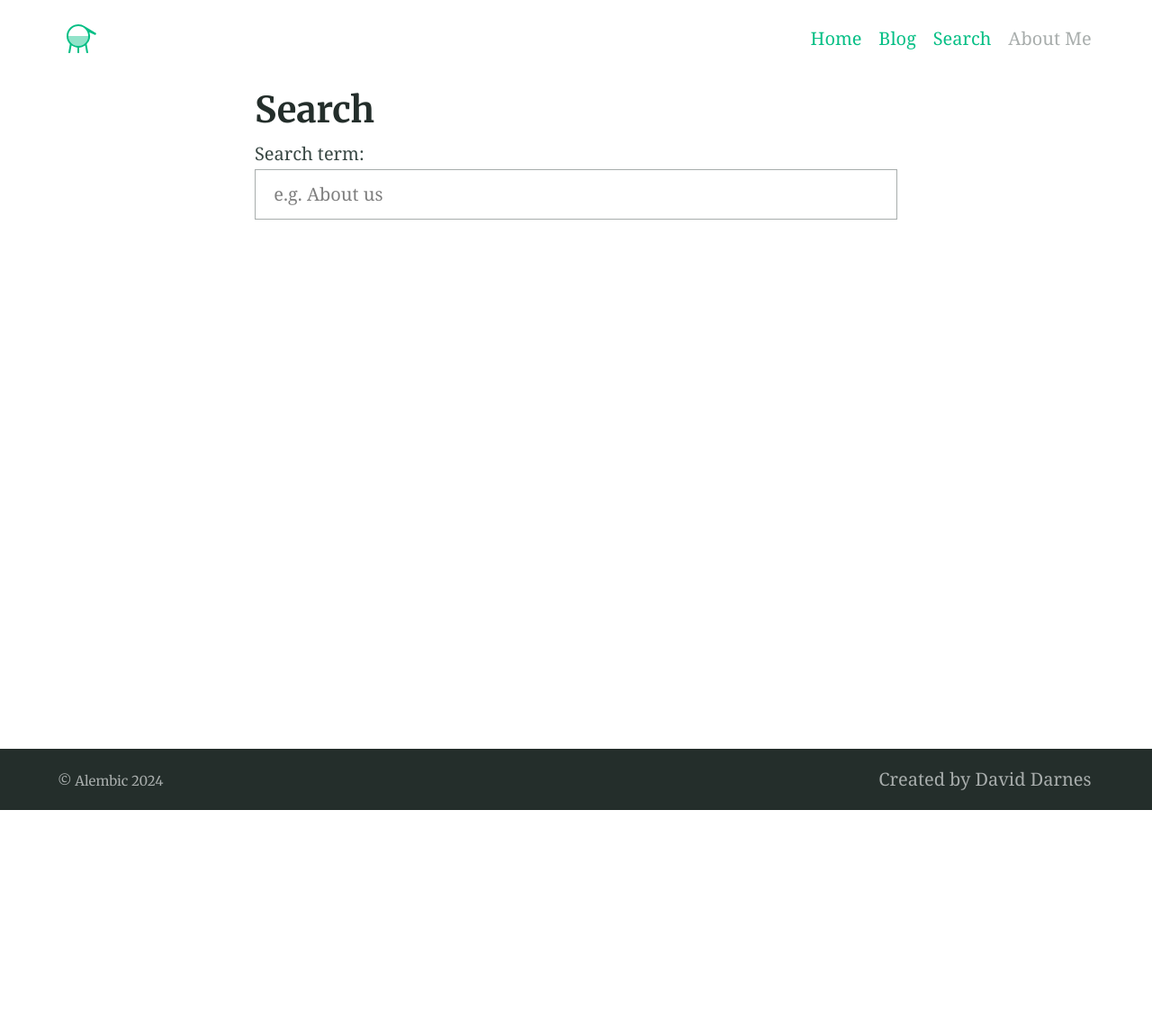
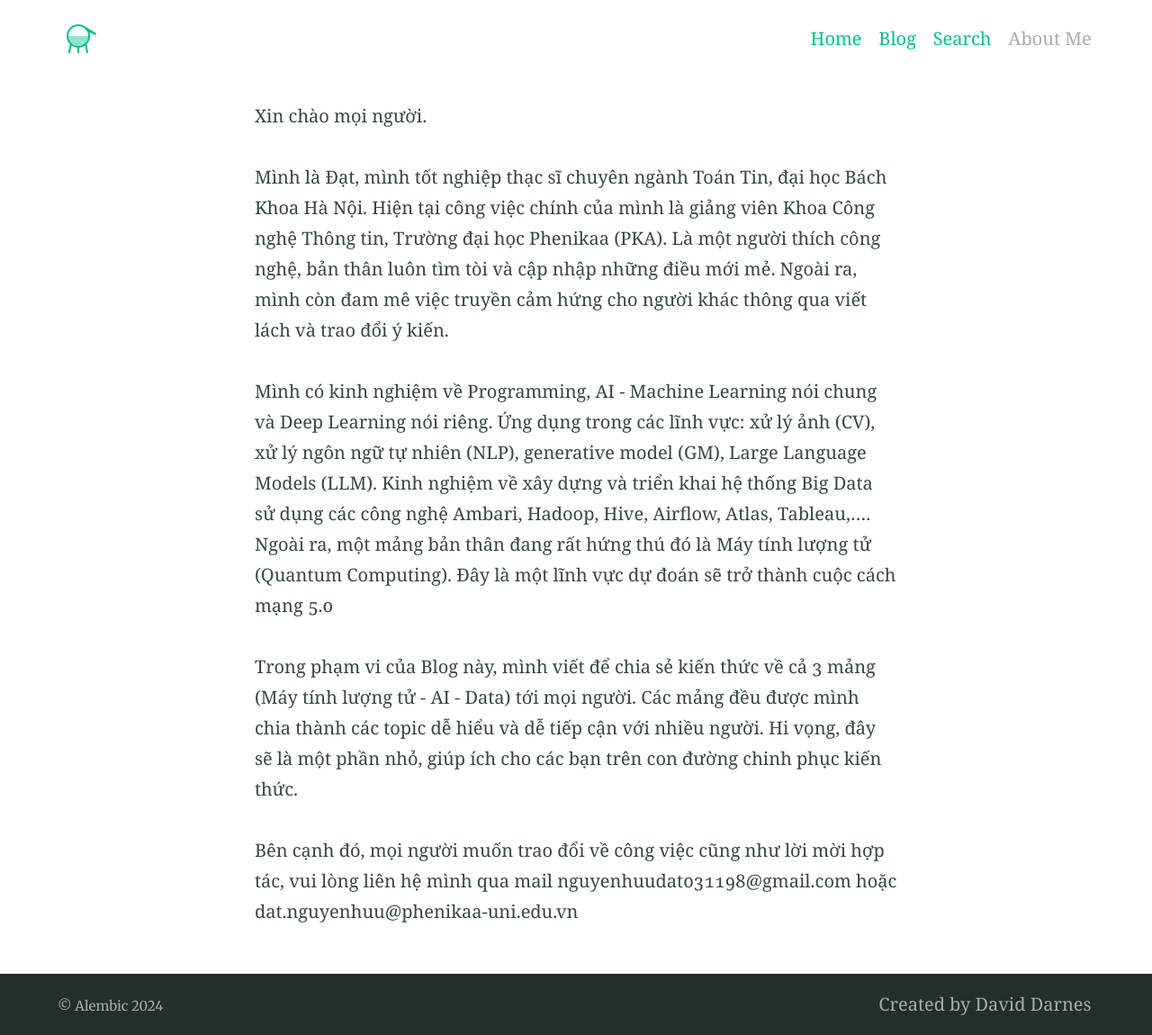
Before and after one commit to daviddarnes/alembic, a Jekyll site: the page built from aboutme.md, in a window 1280 px wide. Shown: the whole page at 90% size. Built offline with Jekyll 4.4.1, drawn with Linux system fonts in a browser that asks for light colours; our own code applies the rules of GitHub Pages for plain Markdown files; before the commit the page ends 900 px from its top, so only the background shows below that.

Commit message:
about me

```diff
--- a/aboutme.md
+++ b/aboutme.md
@@ -1,6 +1,9 @@
----
-title: Search
-excerpt: "Search for a page or post you're looking for"
----
+Xin chào mọi người.
 
-{% include site-search.html %}
+Mình là Đạt, mình tốt nghiệp thạc sĩ chuyên ngành Toán Tin, đại học Bách Khoa Hà Nội. Hiện tại công việc chính của mình là giảng viên Khoa Công nghệ Thông tin, Trường đại học Phenikaa (PKA). Là một người thích công nghệ, bản thân luôn tìm tòi và cập nhập những điều mới mẻ. Ngoài ra, mình còn đam mê việc truyền cảm hứng cho người khác thông qua viết lách và trao đổi ý kiến.
+
+Mình có kinh nghiệm về Programming, AI - Machine Learning nói chung và Deep Learning nói riêng. Ứng dụng trong các lĩnh vực: xử lý ảnh (CV), xử lý ngôn ngữ tự nhiên (NLP), generative model (GM), Large Language Models (LLM). Kinh nghiệm về xây dựng và triển khai hệ thống Big Data sử dụng các công nghệ Ambari, Hadoop, Hive, Airflow, Atlas, Tableau,.... Ngoài ra, một mảng bản thân đang rất hứng thú đó là Máy tính lượng tử (Quantum Computing). Đây là một lĩnh vực dự đoán sẽ trở thành cuộc cách mạng 5.0
+
+Trong phạm vi của Blog này, mình viết để chia sẻ kiến thức về cả 3 mảng (Máy tính lượng tử - AI - Data) tới mọi người. Các mảng đều được mình chia thành các topic dễ hiểu và dễ tiếp cận với nhiều người. Hi vọng, đây sẽ là một phần nhỏ, giúp ích cho các bạn trên con đường chinh phục kiến thức.
+
+Bên cạnh đó, mọi người muốn trao đổi về công việc cũng như lời mời hợp tác, vui lòng liên hệ mình qua mail nguyenhuudat031198@gmail.com hoặc dat.nguyenhuu@phenikaa-uni.edu.vn
```
